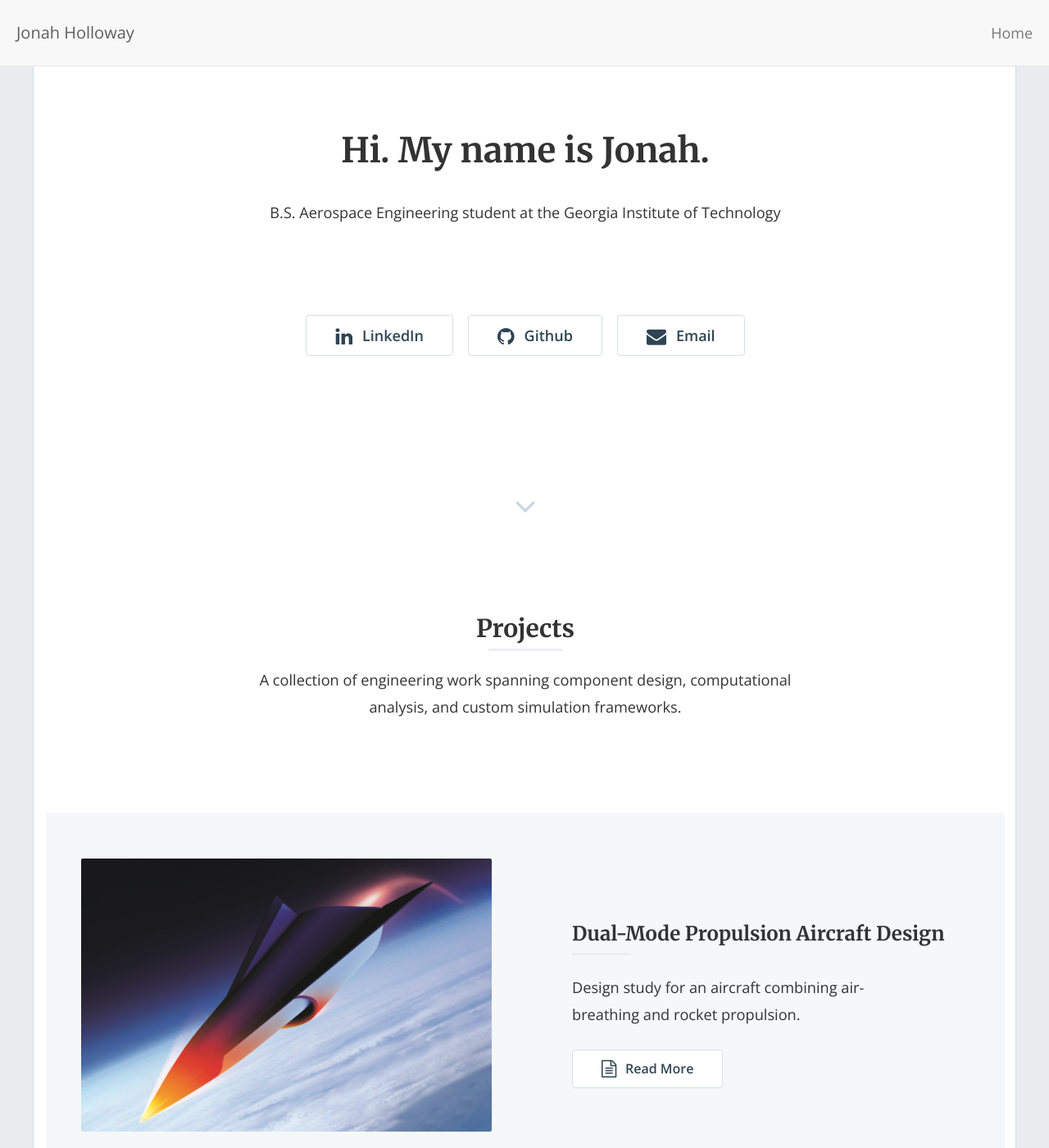
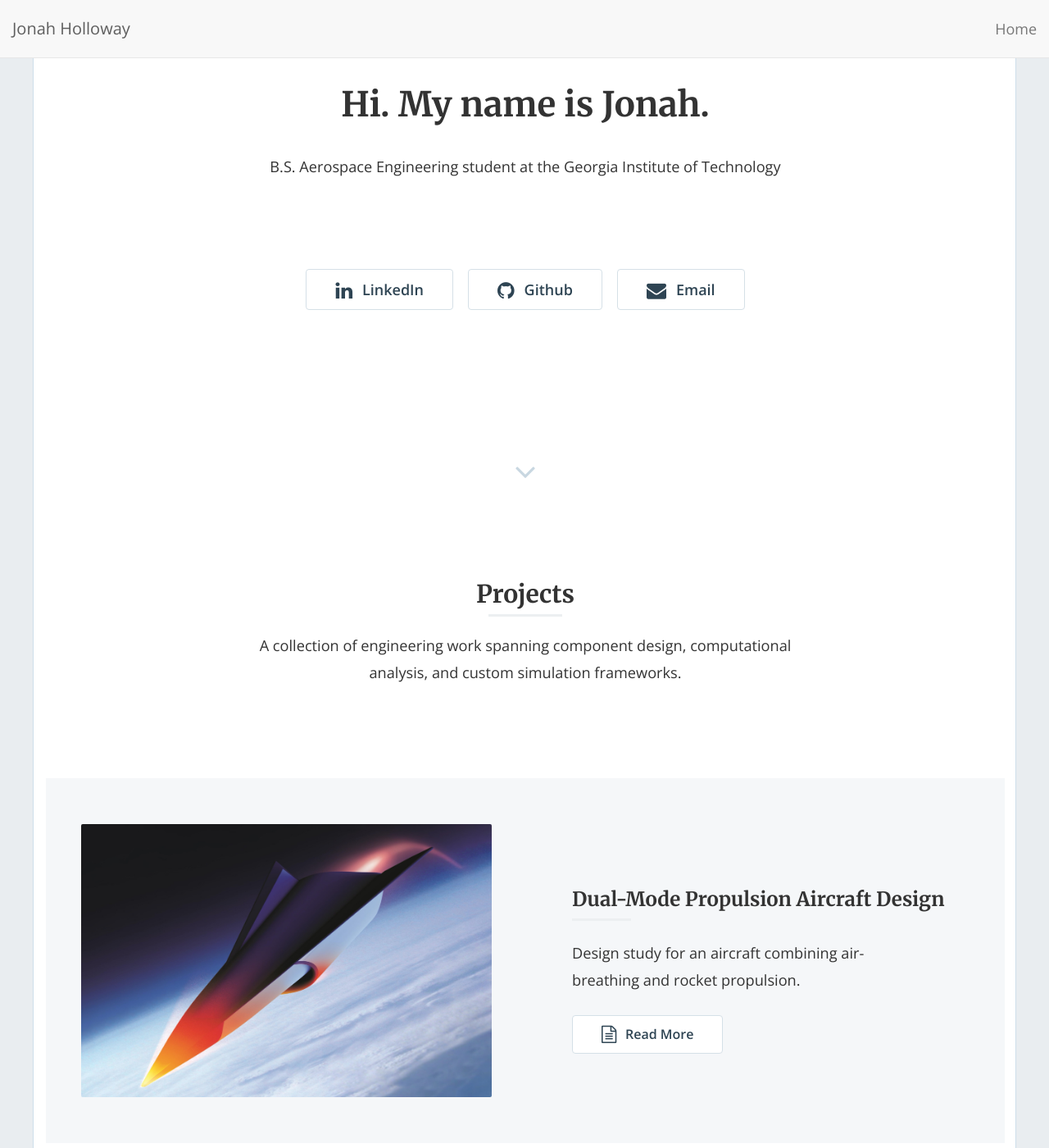
Before and after one commit to jonahholloway/jonahholloway.github.io, a Jekyll site: the page built from index.html, in a window 1280 px wide and 1400 px high. Shown: the whole window at 82% size. Built offline with Jekyll 4.4.1, drawn with Linux system fonts in a browser that asks for light colours; nearby versions of some CDN libraries; the list of posts is cut into pages by our own code.

Commit message:
Update style.scss

```diff
--- a/css/style.scss
+++ b/css/style.scss
@@ -118,13 +118,13 @@ button.btn, input.btn {
     font-size: 20px;
     height: 60px;
     line-height: 50px;
-    padding: 15px 20px;
+    padding: 10px 15px;
   }
 
   .navbar-nav > li > a {
     font-size: 18px;
     line-height: 50px;
-    padding: 15px 20px;
+    padding: 10px 15px;
   }
 }
 
@@ -132,7 +132,7 @@ button.btn, input.btn {
 	2.0 Home Hero
 --------------------------------------------------------------*/
 .hero-container {
-  margin: 10em 0 9em 0;
+  margin: 6em 0 10em 0;
   @include bp-xsmall {
     margin: 5em 0 5em 0;
   }
```
